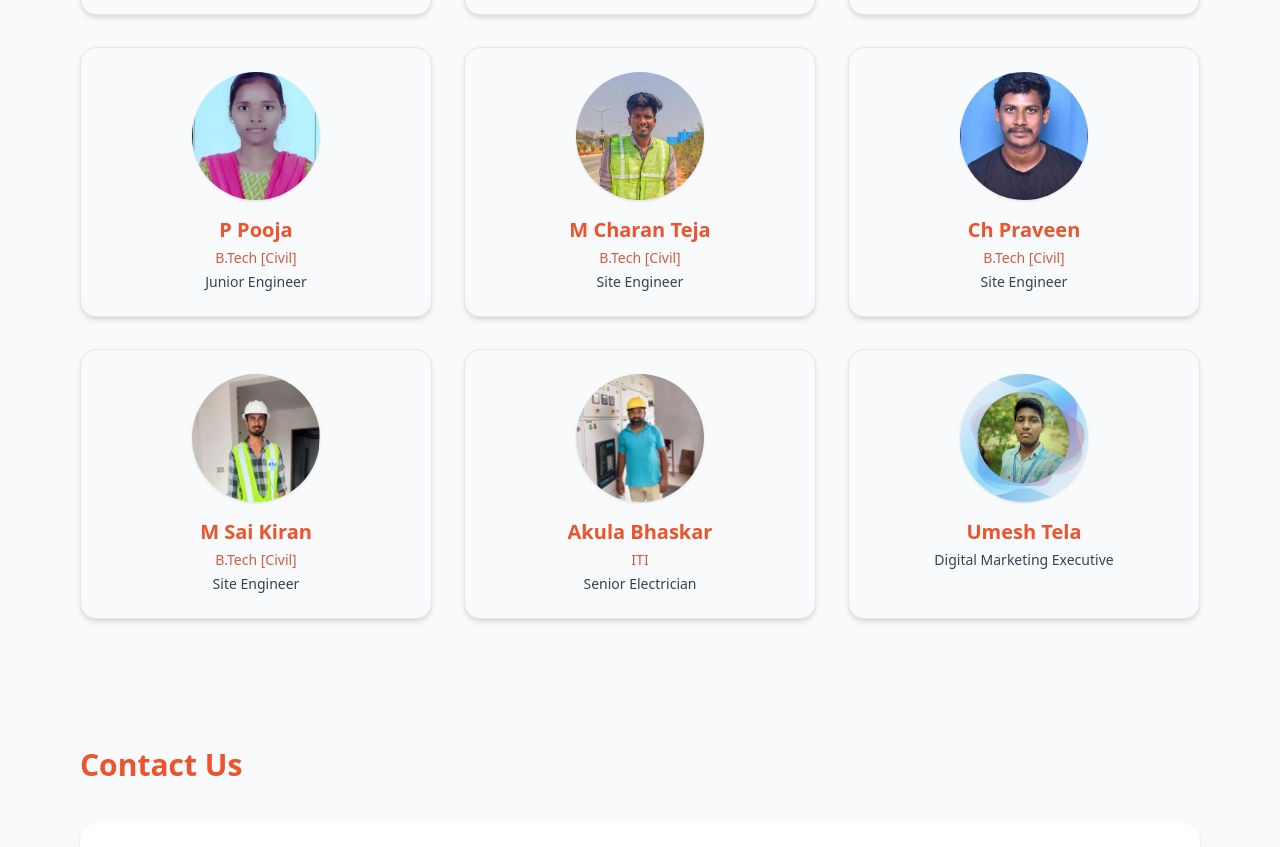
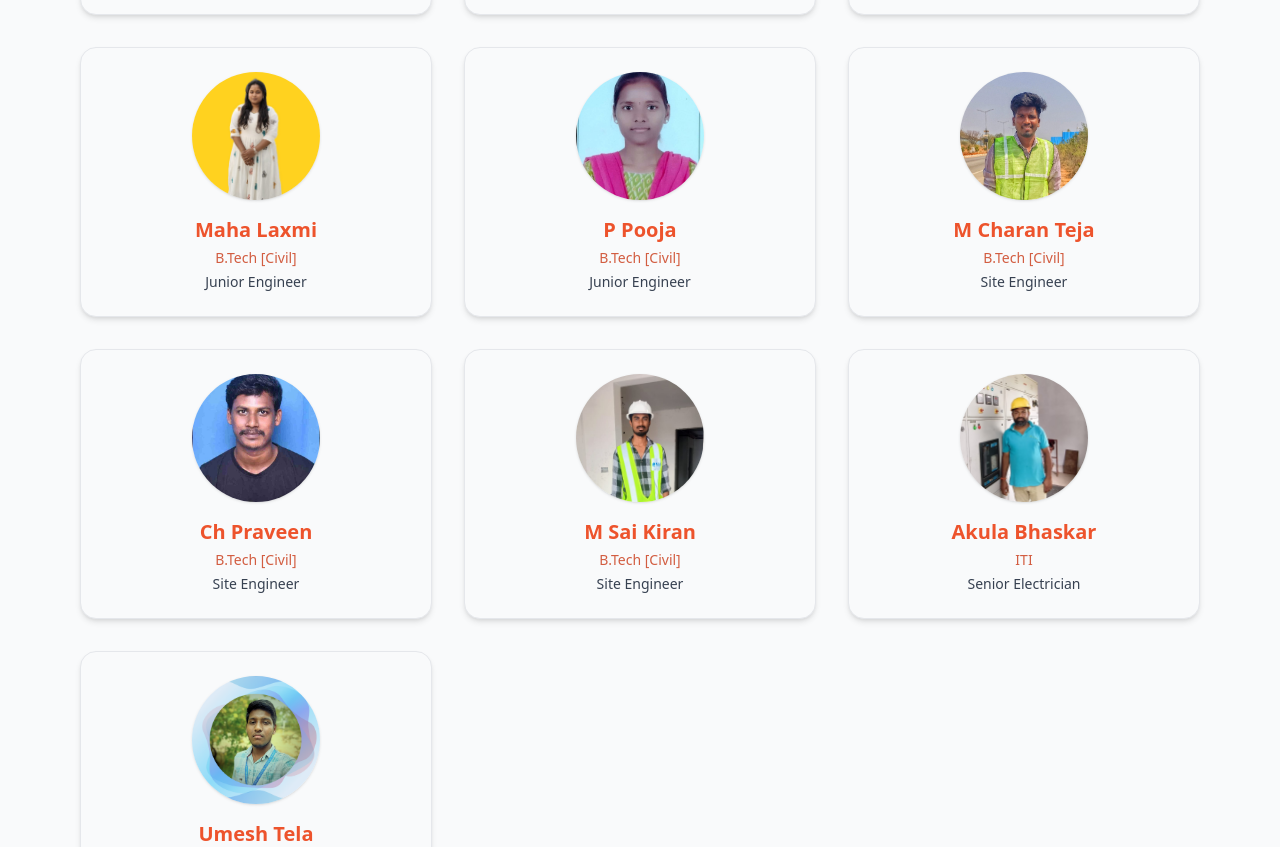
Before and after one commit to ekveeragroups/ekveeragroups.com, a plain HTML site: page eac.html in a window 1280 px wide. Shown: the part 3517-4364 px from the top of the page. Drawn offline with nearby package versions, Linux system fonts and the light colour scheme.

Commit message:
Aded mahalzxmi pic

```diff
--- a/eac.html
+++ b/eac.html
@@ -895,6 +895,14 @@
 
       <!-- Team Member -->
       <div class="bg-gray-50 border border-gray-200 rounded-2xl shadow-md p-6 text-center hover:shadow-xl transition-transform duration-300 hover:-translate-y-2">
+        <img src="images/teamPics/eac/maha_laxmi.jpg" alt="Maha Laxmi" class="w-32 h-32 mx-auto rounded-full object-cover mb-4 shadow">
+        <h3 class="text-xl font-bold text-primary mb-1">Maha Laxmi</h3>
+        <p class="text-sm font-medium text-secondary">B.Tech [Civil]</p>
+        <p class="text-sm text-gray-700 mt-1">Junior Engineer</p>
+      </div>
+
+      <!-- Team Member -->
+      <div class="bg-gray-50 border border-gray-200 rounded-2xl shadow-md p-6 text-center hover:shadow-xl transition-transform duration-300 hover:-translate-y-2">
         <img src="images/teamPics/eac/pooja_p.jpeg" alt="Pooja" class="w-32 h-32 mx-auto rounded-full object-cover mb-4 shadow">
         <h3 class="text-xl font-bold text-primary mb-1">P Pooja</h3>
         <p class="text-sm font-medium text-secondary">B.Tech [Civil]</p>
```
Also changed, not shown: images/teamPics/eac/maha_laxmi.jpg (added).
